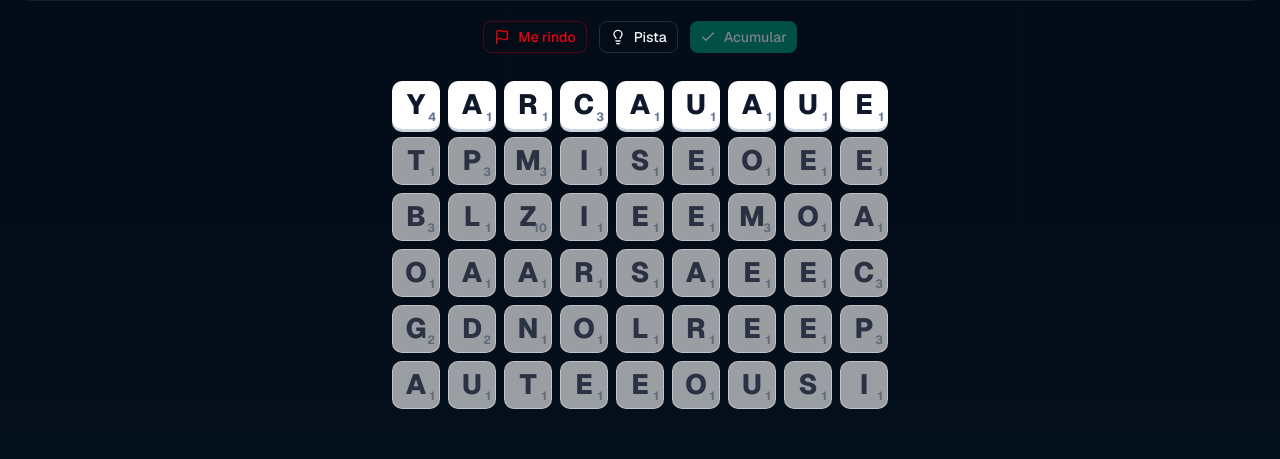
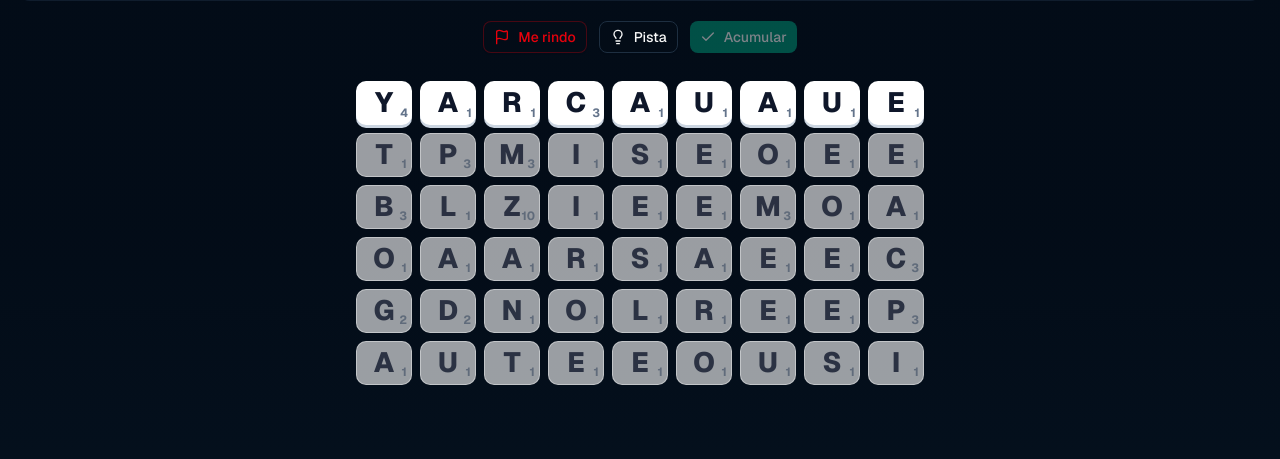
Before and after one commit to Bloobs/word-piston-game, a Next.js app: page / in a window 1280 px wide. Both pictures are taken after a click on the button "Nueva Partida". Shown: the part 175-634 px from the top of the page. Built offline with nearby package versions, Linux system fonts and the light colour scheme; no server answers; the database is empty.

Commit message:
primera version con letras blancas y pwa v3

```diff
--- a/components/word-game/game-board.tsx
+++ b/components/word-game/game-board.tsx
@@ -17,11 +17,13 @@ export function GameBoard({
 }: GameBoardProps) {
   return (
     <LayoutGroup>
-      <div className="flex flex-1 items-start justify-center gap-1 px-2 pt-4 sm:gap-2 sm:px-4">
+      {/* Hemos quitado los padding laterales grandes y reducido el gap horizontal a casi nada (gap-[2px]) para que entren 9 columnas */}
+      <div className="flex flex-1 items-start justify-center gap-[2px] sm:gap-2 px-1 pt-4 w-full max-w-3xl mx-auto">
         {columns.map((column, colIndex) => (
           <div
             key={colIndex}
-            className="flex flex-col gap-1 sm:gap-2"
+            // flex-1 hace que cada columna ocupe su fracción exacta (1/9)
+            className="flex flex-1 flex-col gap-1 sm:gap-2 max-w-[48px] sm:max-w-[56px]"
           >
             <AnimatePresence mode="popLayout">
               {column.map((letter, rowIndex) => (
--- a/components/word-game/letter-tile.tsx
+++ b/components/word-game/letter-tile.tsx
@@ -28,13 +28,13 @@ export function LetterTile({
       onClick={onClick}
       disabled={!isTop && !inWordZone}
       className={cn(
-        "relative flex items-center justify-center rounded-lg font-sans", // sm:rounded-xl quitado para que cuadren mejor
+        "relative flex items-center justify-center rounded-md sm:rounded-lg font-sans",
 
-        // --- LA CLAVE ESTÁ AQUÍ ---
-        // Para que quepan 9 columnas en un iPhone:
-        // 9.5vw * 9 = 85.5% del ancho de la pantalla (deja 14.5% para los 8 huecos y márgenes)
-        // Reducimos max-h y max-w a 10 (40px) en móvil, pero mantenemos grandes (12/14) en tablets/PC
-        "h-[9.5vw] w-[9.5vw] max-h-10 max-w-10 min-h-[32px] min-w-[32px] sm:max-h-12 sm:max-w-12 sm:h-12 sm:w-12 md:h-14 md:w-14",
+        // --- LA CLAVE DEFINITIVA ---
+        // 'w-full' hace que se adapte a su columna (que calculamos arriba)
+        // 'aspect-square' asegura que sean siempre cuadradas perfectas
+        // Limitamos la altura máxima y mínima para que no explote
+        "w-full aspect-square max-h-[44px] min-h-[32px] sm:h-12 sm:w-12 md:h-14 md:w-14",
 
         isTop || inWordZone
           ? `cursor-pointer ${activeBg} hover:-translate-y-0.5 active:translate-y-1 active:shadow-none`
@@ -58,8 +58,8 @@ export function LetterTile({
       <motion.span
         className={cn(
           "font-extrabold uppercase",
-          // Letra adaptada al nuevo tamaño más compacto: text-lg en lugar de text-xl
-          "text-lg sm:text-2xl md:text-[28px]"
+          // Letra a text-base/lg para cuadrar
+          "text-[16px] sm:text-2xl md:text-[28px]"
         )}
         animate={{
           color: (isTop || inWordZone) ? "#0f172a" : "rgba(15, 23, 42, 0.8)"
@@ -72,8 +72,8 @@ export function LetterTile({
       <motion.span
         className={cn(
           "absolute font-bold leading-none",
-          // Puntuación pegada a los bordes
-          "bottom-[2px] right-[3px] text-[9px] sm:bottom-1 sm:right-1 sm:text-[11px] md:text-xs"
+          // Numeritos pequeñitos pero legibles, pegados abajo
+          "bottom-[2px] right-[2px] text-[8px] sm:bottom-1 sm:right-1 sm:text-[11px] md:text-xs"
         )}
         animate={{
           color: (isTop || inWordZone) ? "#64748b" : "rgba(71, 85, 105, 0.7)"
```
